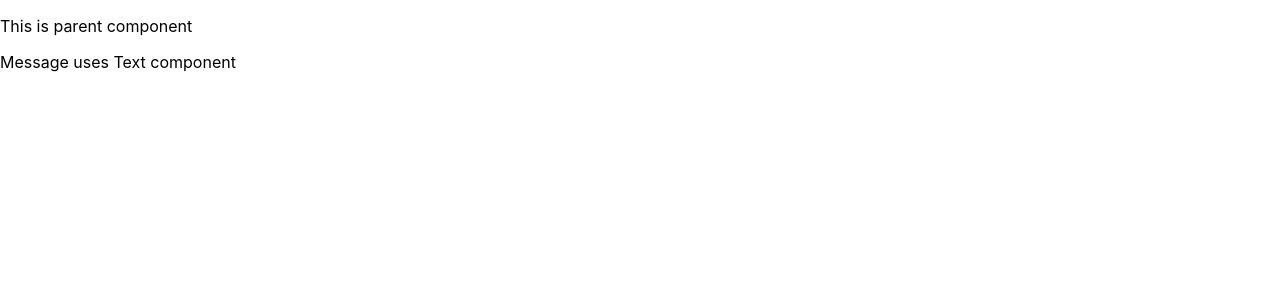
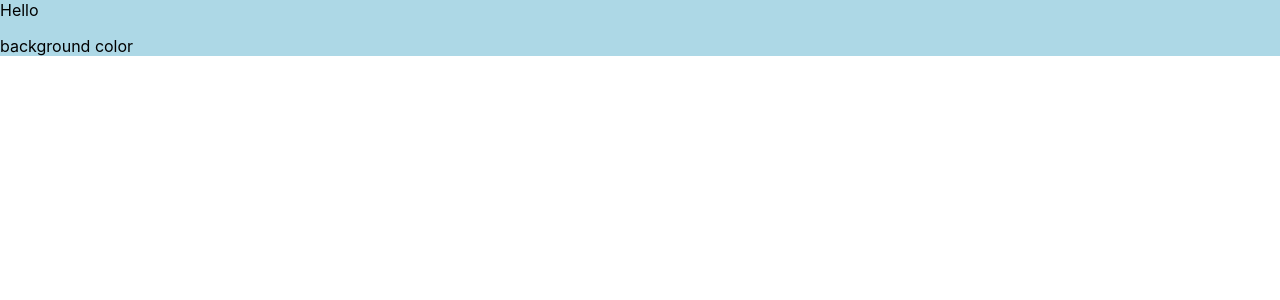
Before and after one commit to hoznas/react-sample, a React (Create React App) app: page / in a window 1280 px wide. Shown: the top 300 px of the page. Built offline with nearby package versions, Linux system fonts and the light colour scheme.

Commit message:
Container Sample

```diff
--- /dev/null
+++ b/src/components/ContainerSample.tsx
@@ -0,0 +1,26 @@
+import React from 'react'
+
+type ContainerProps = {
+    title: string
+    children: React.ReactNode
+}
+
+const Container = (props: ContainerProps): JSX.Element => {
+    const {title, children} = props
+    return (
+        <div style = {{background: 'lightblue' }}>
+            <span>{title}</span>
+            <div>{children}</div>
+        </div>
+    )
+}
+
+const Parent = (): JSX.Element => {
+    return (
+        <Container title="Hello">
+            <p>background color</p>
+        </Container>
+    )
+}
+
+export default Parent
--- a/src/components/Message.tsx
+++ /dev/null
@@ -1,20 +0,0 @@
-
-const Text = (props: {content: string}) => {
-    const { content } = props
-    return <p className="text">{content}</p>
-}
-
-const Message = (props: {}) => {
-    const content1 = 'This is parent component'
-    const content2 = 'Message uses Text component'
-
-    return (
-        <div>
-            <Text content={content1} />
-            <Text content={content2} />
-
-        </div>
-    )
-}
-
-export default Message
--- a/src/index.tsx
+++ b/src/index.tsx
@@ -4,17 +4,15 @@ import './index.css';
 import reportWebVitals from './reportWebVitals';
 
 //import App from './App';
-//import Hello from './components/Hello'
-//import Name from './components/Name'
-import Message from './components/Message'
+import Parent from './components/ContainerSample'
 
 const root = ReactDOM.createRoot(
   document.getElementById('root') as HTMLElement
 );
 root.render(
   <React.StrictMode>
-    <Message />
-    {/*<App /><Hello /><Name />*/}
+    <Parent />
+    {/*<App /><Hello /><Name /><Message />*/}
   </React.StrictMode>
 );
 
```
Also changed, not shown: src/components/Hello.tsx (deleted, +0 -15 lines), src/components/Name.tsx (deleted, +0 -16 lines).
